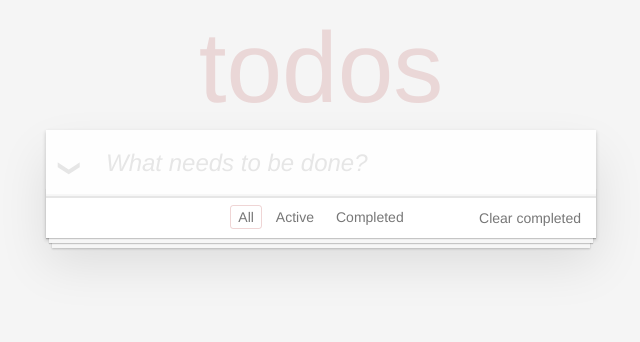
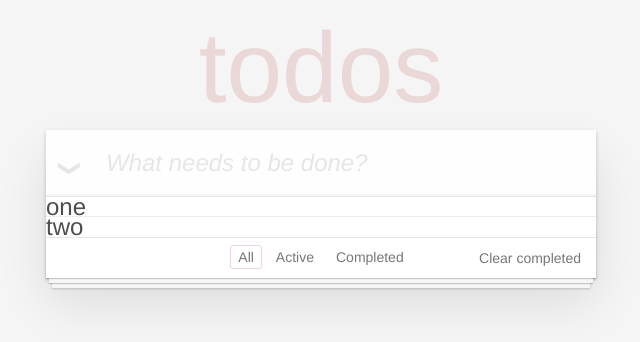
Before and after one commit to pferlito/todo-react, a React (Create React App) app: page / in a window 1280 px wide. Shown: the top 342 px of the page, without its empty margins (319-959 px from the left). Built offline with nearby package versions, Linux system fonts and the light colour scheme.

Commit message:
Render items.

```diff
--- a/src/App.js
+++ b/src/App.js
@@ -1,17 +1,26 @@
-import React from 'react';
+import React, {Component} from 'react';
 import './App.css';
 import TodoList from './TodoList.js';
 import Header from './Header.js';
 import Footer from './Footer.js';
 
-function App() {
-  return (
-    <section className="todoapp">
-      <Header />
-      <TodoList/>
-      <Footer />
-    </section>
-  );
+class App extends Component {
+  state = {
+    items: [
+      'one',
+      'two'
+    ]
+  };
+
+  render() {
+    return (
+      <section className="todoapp">
+        <Header/>
+        <TodoList items={this.state.items}/>
+        <Footer/>
+      </section>
+    )
+  }
 }
 
 export default App;
--- a/src/Header.js
+++ b/src/Header.js
@@ -1,11 +1,18 @@
-import React, { Component } from 'react';
+import React, {Component} from 'react';
 
 class Header extends Component {
+  handleSubmit(e) {
+    e.preventDefault();
+  }
+
   render() {
     return (
       <header className="header">
         <h1>todos</h1>
-        <input className="new-todo" placeholder="What needs to be done?" autoFocus="" />
+        <form onSubmit={this.handleSubmit}>
+          <input className="new-todo" placeholder="What needs to be done?"
+                 autoFocus=""/>
+        </form>
       </header>
     )
   }
--- a/src/TodoList.js
+++ b/src/TodoList.js
@@ -1,12 +1,18 @@
-import React, { Component } from 'react';
+import React, {Component} from 'react';
 
 class TodoList extends Component {
   render() {
     return (
       <section className="main">
-        <input id="toggle-all" className="toggle-all" type="checkbox" />
-          <label htmlFor="toggle-all">Mark all as complete</label>
-          <ul className="todo-list"></ul>
+        <input id="toggle-all" className="toggle-all" type="checkbox"/>
+        <label htmlFor="toggle-all">Mark all as complete</label>
+        <ul className="todo-list">
+          {this.props.items.map(
+            function (value, index) {
+              return <li key={index}>{value}</li>
+            }
+          )}
+        </ul>
       </section>
     )
   }
```
